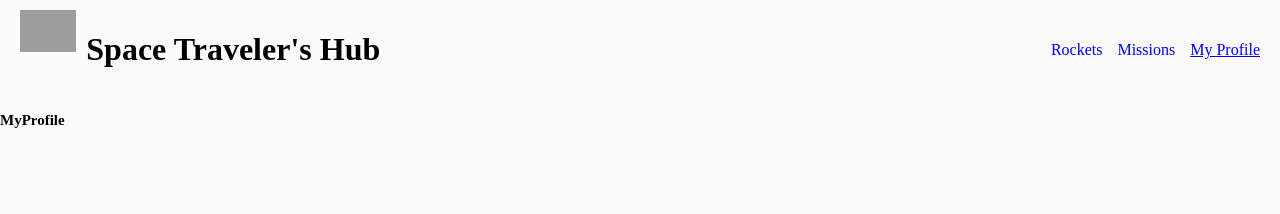
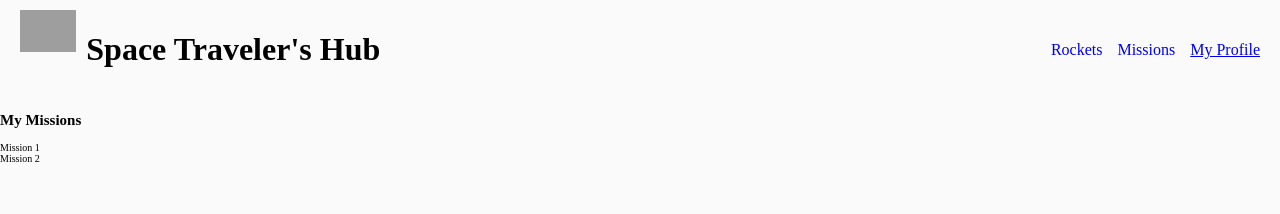
Before and after one commit to AdornChoga/space_travelers_hub, a React (Create React App) app: page /myprofile in a window 1280 px wide. Shown: the top 214 px of the page. Built offline with nearby package versions, Linux system fonts and the light colour scheme; grey boxes are pictures that could not be loaded.

Commit message:
Add MyMissions component

```diff
--- a/src/Views/Views.js
+++ b/src/Views/Views.js
@@ -2,13 +2,13 @@ import React from 'react';
 import { Routes, Route } from 'react-router-dom';
 import RocketsPage from '../pages/RocketsPage';
 import Missions from '../pages/Missions';
-import MyProfile from '../pages/MyProfile';
+import MyProfilePage from '../pages/MyProfilePage';
 
 const Views = () => (
   <Routes>
     <Route index element={<RocketsPage />} />
     <Route path="/missions" element={<Missions />} />
-    <Route path="/myprofile" element={<MyProfile />} />
+    <Route path="/myprofile" element={<MyProfilePage />} />
   </Routes>
 );
 
--- /dev/null
+++ b/src/components/my_profile/MyMissions.jsx
@@ -0,0 +1,19 @@
+import React from 'react';
+
+const MyMissions = () => {
+  const myMissions = [
+    'Mission 1',
+    'Mission 2',
+  ];
+  return (
+    <div>
+      <h2>My Missions</h2>
+      <ul>
+        <li>{myMissions[0]}</li>
+        <li>{myMissions[1]}</li>
+      </ul>
+    </div>
+  );
+};
+
+export default MyMissions;
--- a/src/components/my_profile/MyProfile.jsx
+++ b/src/components/my_profile/MyProfile.jsx
@@ -1,9 +1,10 @@
-import React from 'react'
+import React from 'react';
+import MyMissions from './MyMissions';
 
-const MyProfile = () => {
-  return (
-    <div>MyProfile</div>
-  )
-}
+const MyProfile = () => (
+  <div>
+    <MyMissions />
+  </div>
+);
 
-export default MyProfile
+export default MyProfile;
--- a/src/pages/MyProfile.jsx
+++ /dev/null
@@ -1,7 +0,0 @@
-import React from 'react';
-
-const MyProfile = () => (
-  <h2>MyProfile</h2>
-);
-
-export default MyProfile;
--- /dev/null
+++ b/src/pages/MyProfilePage.jsx
@@ -0,0 +1,7 @@
+import React from 'react';
+
+import MyProfile from '../components/my_profile/MyProfile';
+
+const MyProfilePage = () => <MyProfile />;
+
+export default MyProfilePage;
```
